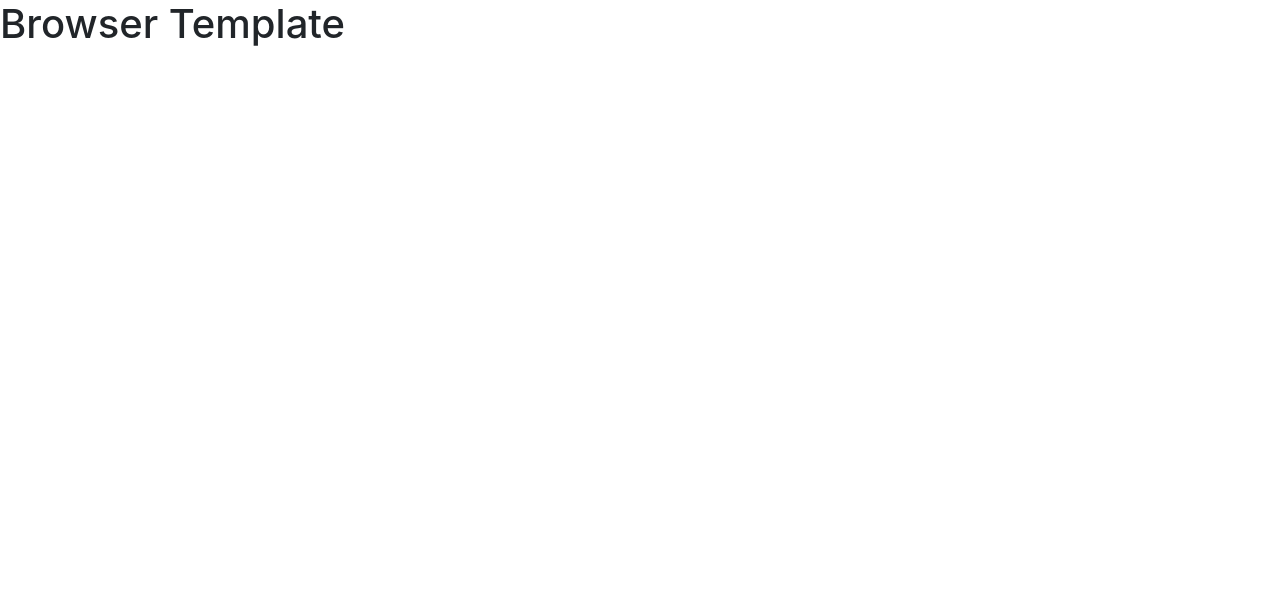
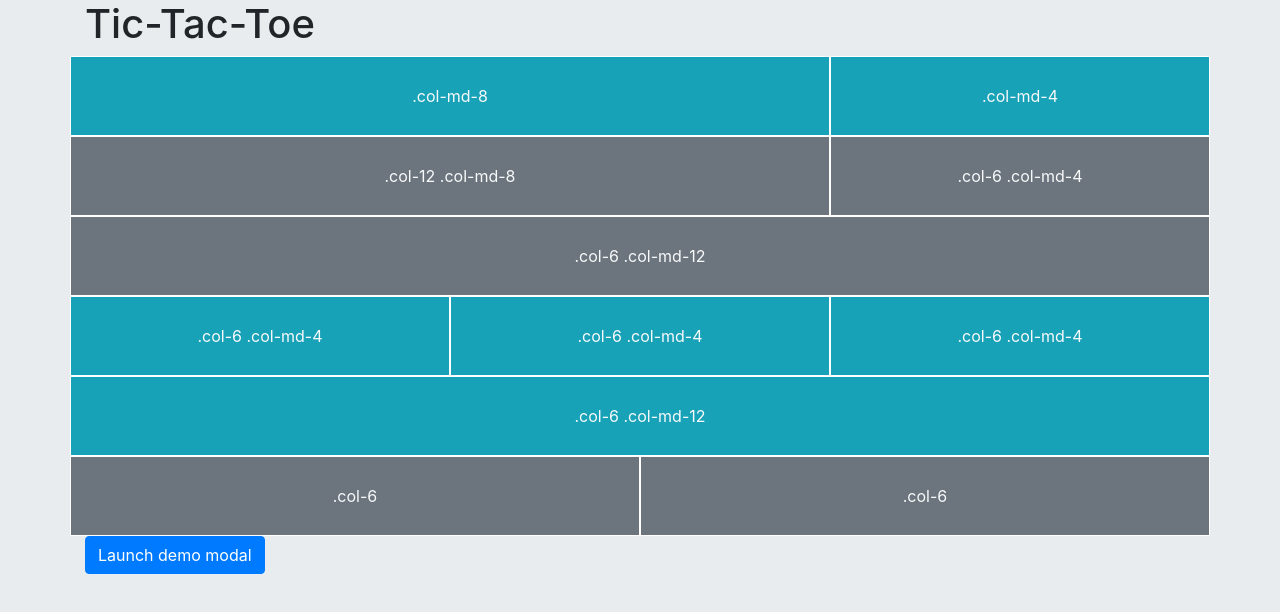
Before and after one commit to sr-hub/game-project-client, a website built with webpack: page index.html in a window 1280 px wide. Built offline with nearby package versions, Linux system fonts and the light colour scheme.

Commit message:
Sample Bootstrap HTML and CSS as Baseline

```diff
--- a/assets/styles/index.scss
+++ b/assets/styles/index.scss
@@ -1 +1,23 @@
 @import '~bootstrap/scss/bootstrap';
+
+$alt-color: $cyan;
+$body-bg-color: $gray-200;
+$font-color: $light;
+
+body {
+  background-color: $body-bg-color;
+}
+
+.box {
+  align-items: center;
+  background-color: $secondary;
+  border: 1px solid $white;
+  color: $font-color;
+  display: flex;
+  height: 80px;
+  justify-content: center;
+}
+
+.alt-color {
+  background-color: $alt-color;
+}
--- a/index.html
+++ b/index.html
@@ -1,7 +1,7 @@
 <!DOCTYPE html>
 <html>
     <head>
-      <title>Example</title>
+      <title>Tic-Tac-Toe Game</title>
       <meta name="viewport" content="width=device-width, initial-scale=1">
 
       <!-- Do not add `link` tags-->
@@ -12,6 +12,60 @@
       <script src="public/application.js" type="text/javascript" charset="utf-8" defer></script>
     </head>
     <body>
-      <h1>Browser Template</h1>
-    </body>
+      <div class="container">
+        <h1>Tic-Tac-Toe</h1>
+        <div class="row">
+          <div class="col-md-8 box alt-color">.col-md-8</div>
+          <div class="col-md-4 box alt-color">.col-md-4</div>
+        </div>
+
+        <!-- Stack the columns on mobile by making one full-width and the other half-width -->
+        <div class="row">
+          <div class="col-12 col-md-8 box">.col-12 .col-md-8</div>
+          <div class="col-6 col-md-4 box">.col-6 .col-md-4</div>
+          <div class="col-6 col-md-12 box">.col-6 .col-md-12</div>
+        </div>
+
+        <!-- Columns start at 50% wide on mobile and bump up to 33.3% 6wide on desktop -->
+        <div class="row">
+          <div class="col-6 col-md-4 box alt-color">.col-6 .col-md-4</div>
+          <div class="col-6 col-md-4 box alt-color">.col-6 .col-md-4</div>
+          <div class="col-6 col-md-4 box alt-color">.col-6 .col-md-4</div>
+          <div class="col-6 col-md-12 box alt-color">.col-6 .col-md-12</div>
+        </div>
+
+        <!-- Columns are always 50% wide, on mobile and desktop -->
+        <div class="row">
+          <div class="col-6 box">.col-6</div>
+          <div class="col-6 box">.col-6</div>
+        </div>
+
+        <!-- Button trigger modal -->
+<button id="modal"type="button" class="btn btn-primary">
+Launch demo modal
+</button>
+
+        <!-- Modal -->
+        <div class="modal fade" id="exampleModal" tabindex="-1" role="dialog" aria-labelledby="exampleModalLabel" aria-hidden="true">
+          <div class="modal-dialog" role="document">
+            <div class="modal-content">
+              <div class="modal-header">
+                <h5 class="modal-title" id="exampleModalLabel">Modal title</h5>
+                <button type="button" class="close" data-dismiss="modal" aria-label="Close">
+                  <span aria-hidden="true">&times;</span>
+                </button>
+              </div>
+              <div class="modal-body">
+                <p>Bwoop Bwoop, that's the sound of the police.</p>
+              </div>
+              <div class="modal-footer">
+                <button type="button" class="btn btn-secondary" data-dismiss="modal">Close</button>
+                <button type="button" class="btn btn-primary">Save changes</button>
+              </div>
+            </div>
+          </div>
+        </div>
+    </div>
+  </body>
+
 </html>
```
